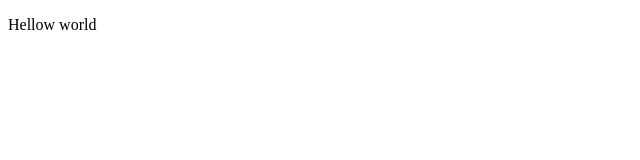
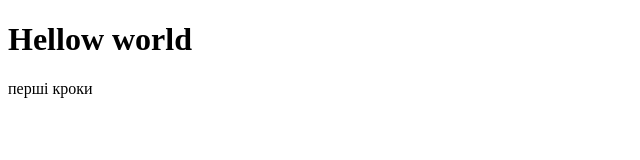
Before and after one commit to KSENGO06/project, a website: page index.html in a window 1280 px wide. Shown: the whole page, without its empty margins (0-640 px from the left). Drawn offline with Linux system fonts and the light colour scheme.

Commit message:
srcond comit

```diff
--- a/index.html
+++ b/index.html
@@ -6,7 +6,8 @@
   <title>Document</title>
 </head>
 <body>
-<p class="text">Hellow world</p>
+<h1 class="text">Hellow world</h1>
+<p>перші кроки </p>
 
   <script src="app.js"></script>
 </body>
```
